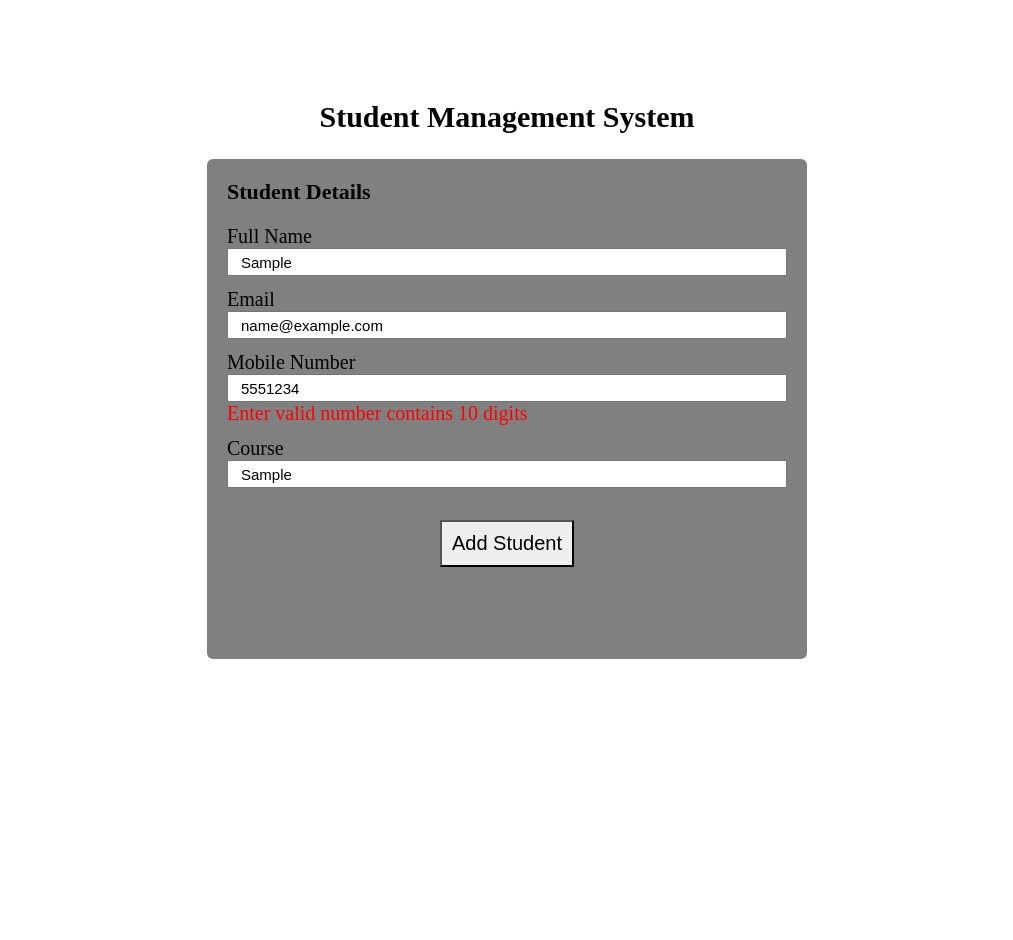
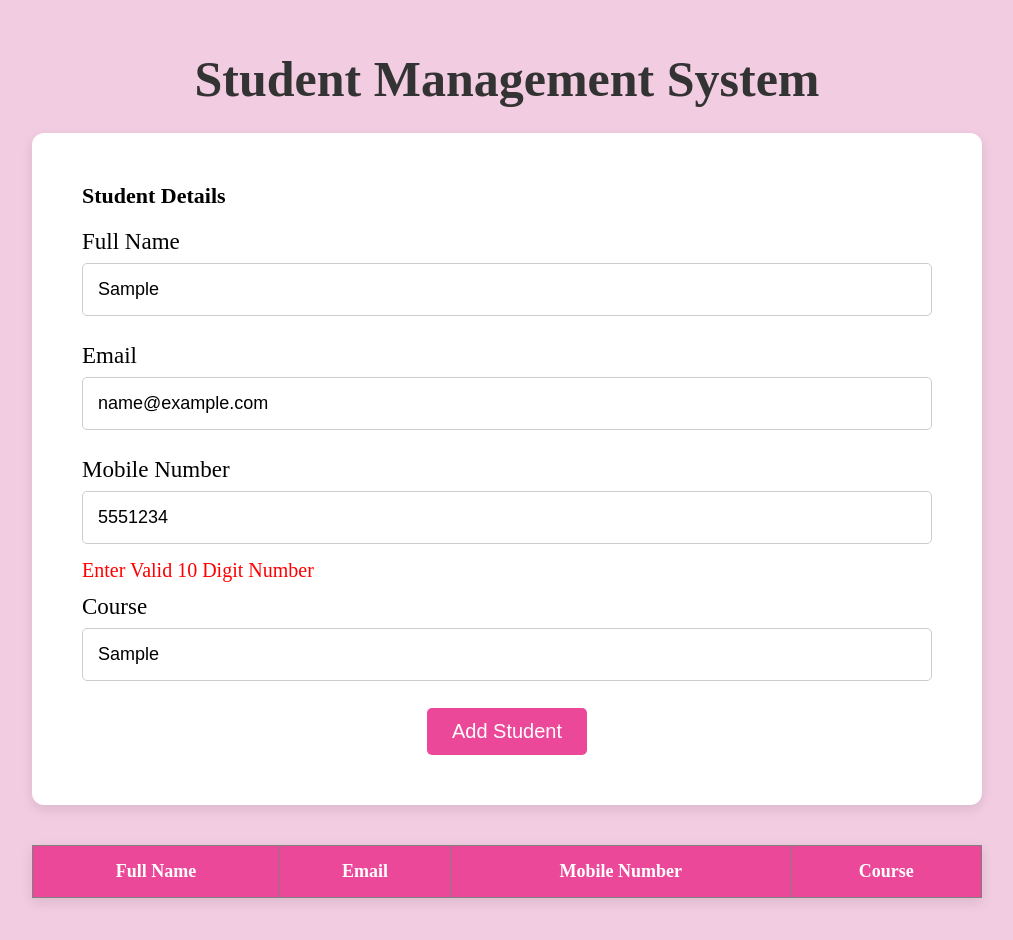
Before and after one commit to SriVarshininoothi/JavaScript, a plain HTML site: page Student_Management_System/index.html in a window 1280 px wide. Both pictures are taken after typing "Sample", "name@example.com", "5551234", "Sample" into the empty fields and a click on the button "Add Student". Shown: the whole page, without its empty margins (133-1146 px from the left). Before the commit the page ends 800 px from the top, so only its background shows below. Drawn offline with Linux system fonts and the light colour scheme.

Commit message:
Created student details

```diff
--- a/Student_Management_System/app.js
+++ b/Student_Management_System/app.js
@@ -13,67 +13,110 @@ let courseError = document.getElementById("courseError");
 //form
 let form = document.getElementById("myForm");
 
-
-
 //regex
 let nameRegex = /^[A-Za-z\s]+$/;
 let emailRegex = /^[a-zA-Z0-9._%+-]+@[a-zA-Z0-9.-]+\.[a-zA-Z]{2,}$/;
 let phoneRegex = /^[0-9]{10}$/;
 let courseRegex = /^[A-Za-z\s]+$/;
 
-form.addEventListener("submit", (e) => {
+//Array
 
+let students = [];
 
-    const name = document.getElementById("name").value;
-    const email = document.getElementById("email").value;
-    const phone = document.getElementById("phone").value;
-    const course = document.getElementById("course").value;
-    let button = document.getElementById("button");
-
+form.addEventListener("submit", function (e) {
     e.preventDefault();
 
-    //name validation
-    if (!nameRegex.test(name)) {
+    //input
+
+    let nameInput = name.value.trim();
+    let emailInput = email.value.trim();
+    let phoneInput = phone.value.trim();
+    let courseInput = course.value.trim();
+
+    // Name Validation
+    if (!nameRegex.test(nameInput)) {
         nameError.textContent = "Enter Valid Name";
-        nameError.style.color = "Red";
+        nameError.style.color = "red";
     } else {
         nameError.textContent = "";
     }
-    //email Validation
-    if (!emailRegex.test(email)) {
-        emailError.textContent = "Enter Valid email";
-        emailError.style.color = "Red";
+
+    // Email Validation
+    if (!emailRegex.test(emailInput)) {
+        emailError.textContent = "Enter Valid Email";
+        emailError.style.color = "red";
     } else {
         emailError.textContent = "";
     }
-    //phone validation
-    if (!phoneRegex.test(phone)) {
-        phoneError.textContent = "Enter valid number contains 10 digits";
-        phoneError.style.color = "Red";
+
+    // Phone Validation
+    if (!phoneRegex.test(phoneInput)) {
+        phoneError.textContent = "Enter Valid 10 Digit Number";
+        phoneError.style.color = "red";
     } else {
         phoneError.textContent = "";
     }
 
-    //course validation
-    if (!courseRegex.test(course)) {
-        courseError.textContent = "Enter Valid course";
-        courseError.style.color = "Red";
+    // Course Validation
+    if (!courseRegex.test(courseInput)) {
+        courseError.textContent = "Enter Valid Course";
+        courseError.style.color = "red";
     } else {
         courseError.textContent = "";
     }
 
 
+    //check all validations
 
-     button.addEventListener("change",function(){
+    if(
+        nameRegex.test(nameInput) &&
+        emailRegex.test(emailInput) &&
+        phoneRegex.test(phoneInput)&&
+        courseRegex.test(courseInput)
 
-    let table = document.getElementById("table");
 
-    button.style.color="blue";
+    ){
+
+        //object
+        let student = {
+            name:nameInput,
+            email:emailInput,
+            phone:phoneInput,
+            course:courseInput
+
+        };
+
+        students.push(student);
+        console.log(students);
+
+        displayStudents();
+
+        form.reset();
+
+    }
+});
 
 
 
+function displayStudents(){
 
-    });
+    let table = document.getElementById("studentTable");
 
+    table.innerHTML= "";
 
-});
+    for(let i=0;i<students.length;i++){
+
+        table.innerHTML +=
+
+        `
+            <tr>
+            <td>${students[i].name}</td>
+            <td>${students[i].email}</td>
+            <td>${students[i].phone}</td>
+            <td>${students[i].course}</td>
+
+            </tr>
+
+        `;
+    }
+}
--- a/Student_Management_System/index.html
+++ b/Student_Management_System/index.html
@@ -9,8 +9,9 @@
 </head>
 
 <body>
+
     <div class="maincontainer">
-        <h1 style="font-size: 30px; margin-bottom:25px; text-align: center;">Student Management System</h1>
+        <h1 style="font-size: 50px; margin-bottom:25px; text-align: center; " >Student Management System</h1>
         <form id="myForm">
 
             <div class="box">
@@ -46,21 +47,28 @@
 
             </div>
         </form>
-    </div>
-
-    <section class="table" id="table" >
-        <table>
-            <th>Full Name</th>
-            <th>Email</th>
-            <th>Mobile Number</th>
-            <th>Course</th>
 
 
+   </div>
+   <div>
+    <table border="1" class="Table">
+            <tr>
+                <th>Full Name</th>
+                <th>Email</th>
+                <th>Mobile Number</th>
+                <th>Course</th>
+            </tr>
+            <tbody id="studentTable">
+
+            </tbody>
 
 
         </table>
 
-    </section>
+
+</div>
+
+
     <script src="./app.js"></script>
 </body>
 
--- a/Student_Management_System/style.css
+++ b/Student_Management_System/style.css
@@ -2,41 +2,83 @@
     margin: 0;
     padding: 0;
     box-sizing: border-box;
-
 }
 
 body{
-
+    background-color: #f2cce1;
     display: flex;
     flex-direction: column;
-    justify-content: center;
     align-items: center;
-    margin-top: 100px;
+    padding: 50px;
+}
 
+h1{
+    color: #333;
+}
+
+label{
+    color: black;
+    font-size: 23px;
+    font-weight: 500;
 }
 
 .box{
+    background-color: white;
+    width: 950px;
+    padding: 50px;
+    border-radius: 12px;
+    box-shadow: 0px 4px 12px rgba(0,0,0,0.1);
+}
 
-    background-color: gray;
-    height: 500px;
-    width: 600px;
-    padding: 20px;
-    border-radius: 6px;
-
-}
 .form-control{
     width: 100%;
-    height: 25px;
-    padding: 12px;
-    font-size: 15px;
+    padding: 15px;
+    font-size: 18px;
+    border: 1px solid #ccc;
+    border-radius: 5px;
+    margin-top: 8px;
+    margin-bottom: 15px;
 }
+
+.form-control:focus{
+    outline: none;
+    border-color: #ec4899;
+}
+
 .but{
     font-size: 20px;
-    margin-top: 20px;
-    border-radius: 0px;
-    padding:10px ;
+    padding: 12px 25px;
+    background-color: #ec4899;
+    color: white;
+    border: none;
+    border-radius: 5px;
+    cursor: pointer;
+}
 
+.but:hover{
+    background-color: #df54c1;
 }
-.table{
-    display: none;
+
+
+
+.Table{
+    margin-top: 40px;
+    width: 950px;
+    background-color: white;
+    color: black;
+    border-collapse: collapse;
+    text-align: center;
+    font-size: 18px;
+    box-shadow: 0px 4px 12px rgba(0,0,0,0.1);
 }
+
+.Table th{
+    background-color: #ec4899;
+    color: white;
+    padding: 15px;
+}
+
+.Table td{
+    padding: 12px;
+    border: 1px solid #ddd;
+}
```
